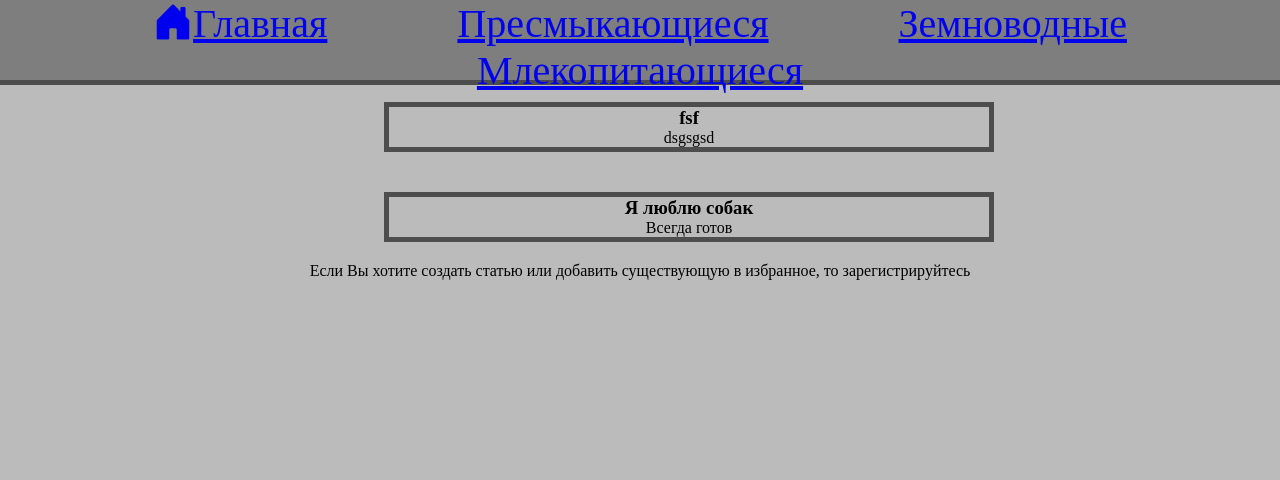
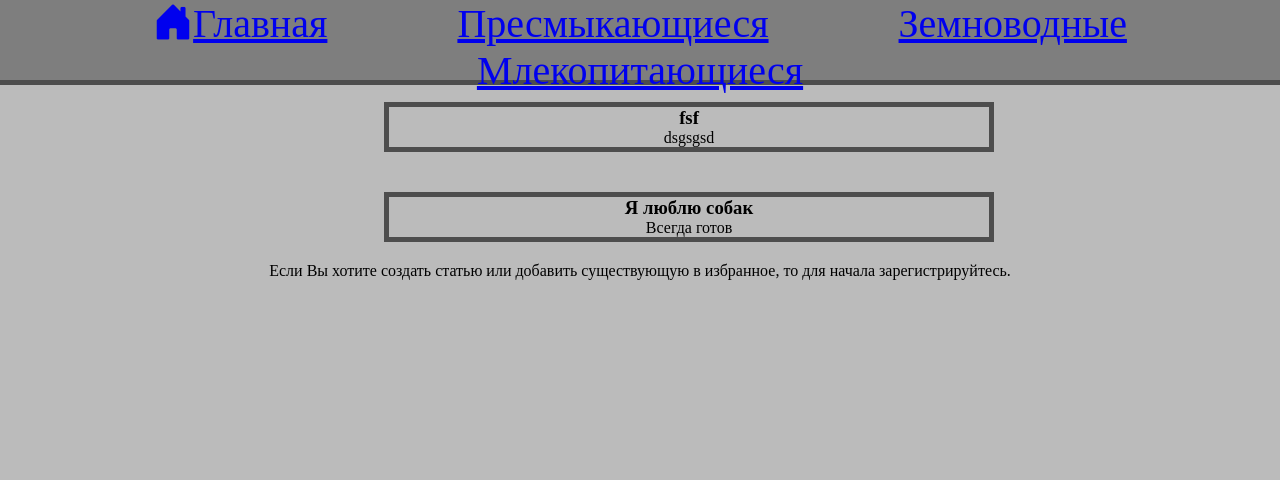
Before and after one commit to Frize123/Django, a Django app: page /base/ in a window 1280 px wide. Shown: the top 480 px of the page. Run offline with Django 4.2, Linux system fonts and the light colour scheme; data comes from the database, SQL or seed files in the repository; some libraries are stand-ins or nearby versions.

Commit message:
Seventh commit

```diff
--- a/mysite/mainpage/templates/main/base.html
+++ b/mysite/mainpage/templates/main/base.html
@@ -40,7 +40,7 @@
   {% if user.is_authenticated %}
   <div class="news1"><button class="btn btn-success" type="submit"><a href='{% url 'create' %}'>Создать Статью</a></button></div>
   {% else %}
-  <p class="article_text">Если Вы хотите создать статью или добавить существующую в избранное, то зарегистрируйтесь</p>
+  <p class="article_text">Если Вы хотите создать статью или добавить существующую в избранное, то для начала зарегистрируйтесь.</p>
   {% endif %}
 
   <script src="//ajax.googleapis.com/ajax/libs/jquery/1.9.1/jquery.min.js"></script>
```
